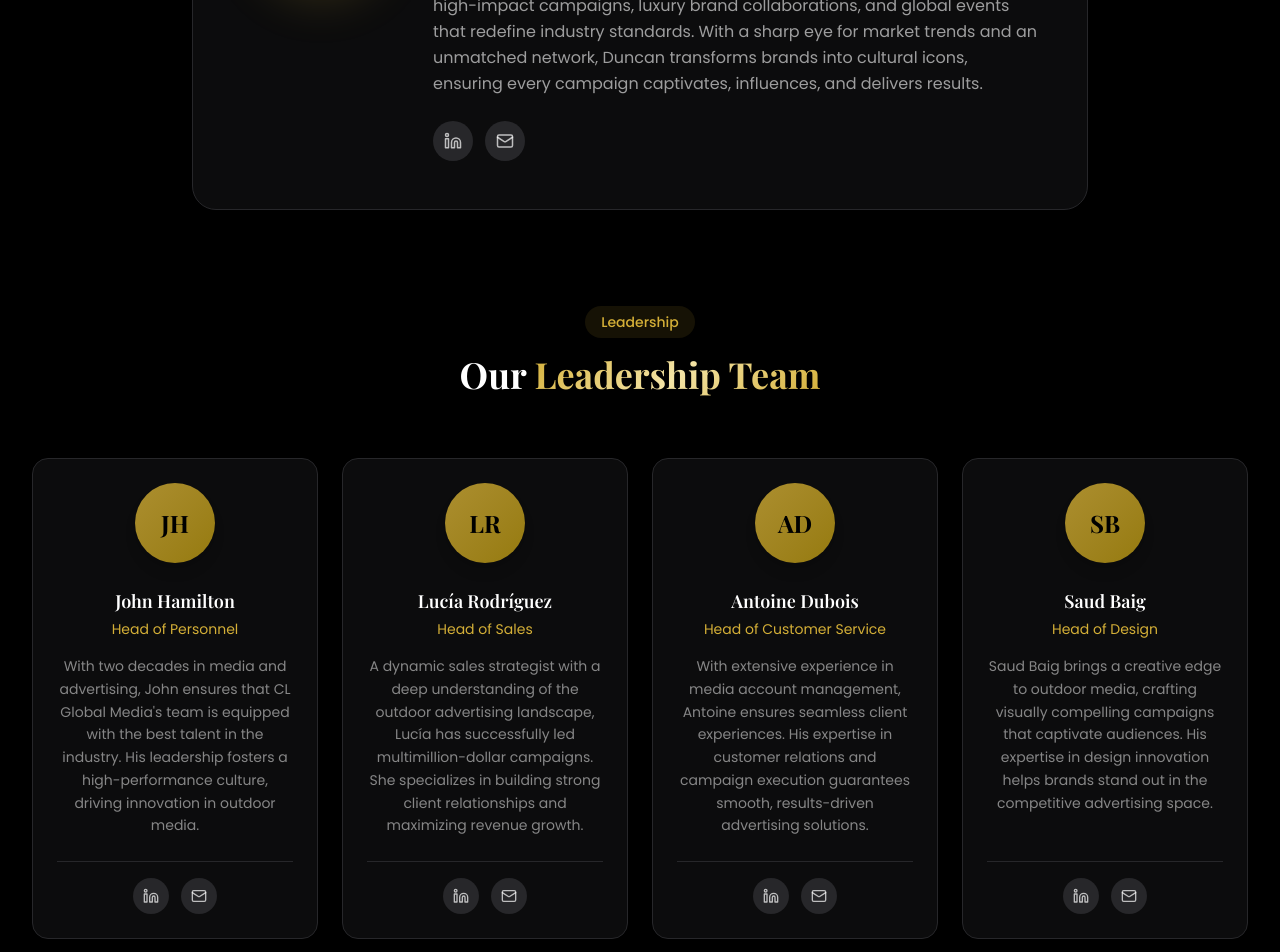
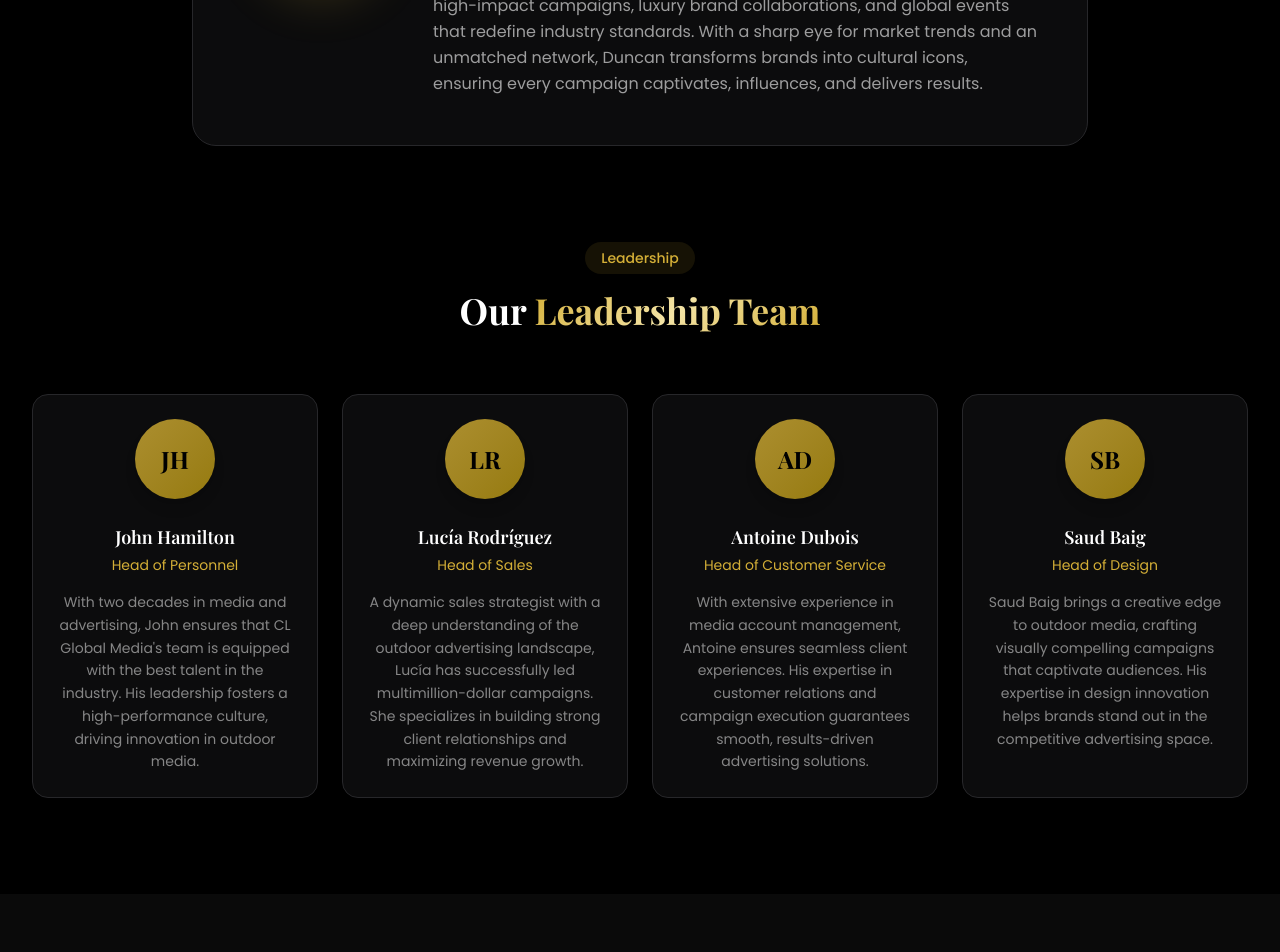
Before and after one commit to saudbaig79/clglobalme, a Next.js app: page /team in a window 1280 px wide. Shown: the part 880-1832 px from the top of the page. Built offline with nearby package versions, Linux system fonts and the light colour scheme.

Commit message:
fix: remove social icons from team member cards\n\nUpdate team cards to display only initials, names, roles, and bios.

```diff
--- a/components/team/team-members.tsx
+++ b/components/team/team-members.tsx
@@ -1,6 +1,5 @@
 "use client"
 
-import { Linkedin, Mail } from "lucide-react"
 import { AnimatedSection } from "@/components/ui/animated-section"
 
 const ceo = {
@@ -71,14 +70,7 @@ export function TeamMembers() {
                 <p className="text-white/60 leading-relaxed">
                   {ceo.bio}
                 </p>
-                <div className="flex justify-center md:justify-start gap-3 mt-6">
-                  <a href="#" className="w-10 h-10 rounded-full bg-zinc-800 flex items-center justify-center hover:bg-[#d4af37] transition-colors group">
-                    <Linkedin size={18} className="text-white/70 group-hover:text-black" />
-                  </a>
-                  <a href="#" className="w-10 h-10 rounded-full bg-zinc-800 flex items-center justify-center hover:bg-[#d4af37] transition-colors group">
-                    <Mail size={18} className="text-white/70 group-hover:text-black" />
-                  </a>
-                </div>
+
               </div>
             </div>
           </div>
@@ -118,15 +110,7 @@ export function TeamMembers() {
                   <p className="text-[#d4af37] text-sm mb-4">{member.role}</p>
                   <p className="text-white/50 text-sm leading-relaxed flex-1">{member.bio}</p>
 
-                  {/* Social icons */}
-                  <div className="flex justify-center gap-3 mt-6 pt-4 border-t border-zinc-800">
-                    <a href="#" className="w-9 h-9 rounded-full bg-zinc-800 flex items-center justify-center hover:bg-[#d4af37] transition-colors group/icon">
-                      <Linkedin size={16} className="text-white/70 group-hover/icon:text-black" />
-                    </a>
-                    <a href="#" className="w-9 h-9 rounded-full bg-zinc-800 flex items-center justify-center hover:bg-[#d4af37] transition-colors group/icon">
-                      <Mail size={16} className="text-white/70 group-hover/icon:text-black" />
-                    </a>
-                  </div>
+
                 </div>
               </div>
             </AnimatedSection>
```
